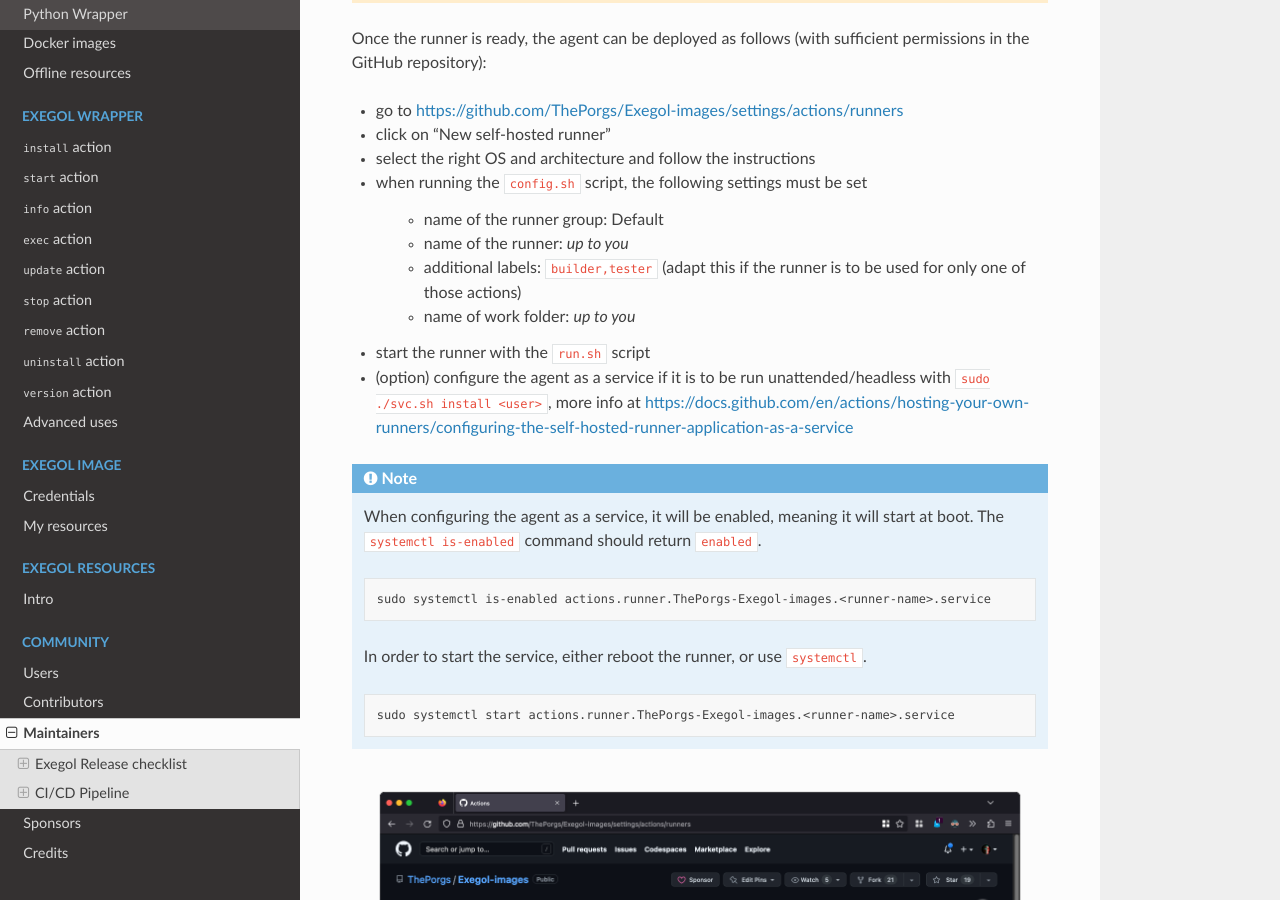
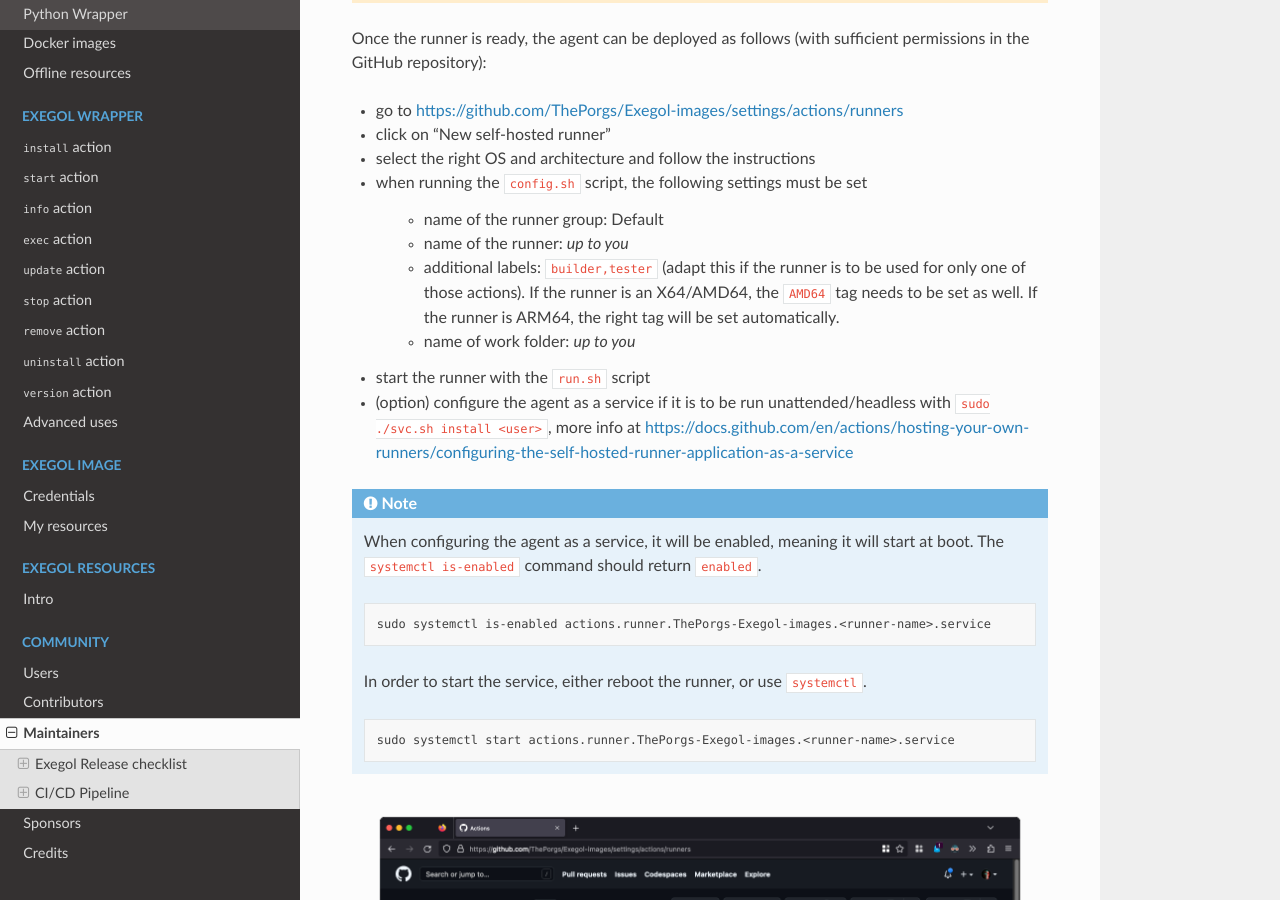
Before and after one commit to ThePorgs/Exegol-docs, a Sphinx documentation site: the page built from source/community/maintainers.rst, in a window 1280 px wide and 900 px high, scrolled down 3869 px. Built offline with Sphinx 7.4.7 and the Read the Docs theme 2.0.0, drawn with Linux system fonts in a browser that asks for light colours.

Commit message:
Adding AMD64 tag when setting up GHA runner

```diff
--- a/source/community/maintainers.rst
+++ b/source/community/maintainers.rst
@@ -167,7 +167,7 @@
 
     * name of the runner group: Default
     * name of the runner: *up to you*
-    * additional labels: ``builder,tester`` (adapt this if the runner is to be used for only one of those actions)
+    * additional labels: ``builder,tester`` (adapt this if the runner is to be used for only one of those actions). If the runner is an X64/AMD64, the ``AMD64`` tag needs to be set as well. If the runner is ARM64, the right tag will be set automatically.
     * name of work folder: *up to you*
 
 * start the runner with the ``run.sh`` script
```
